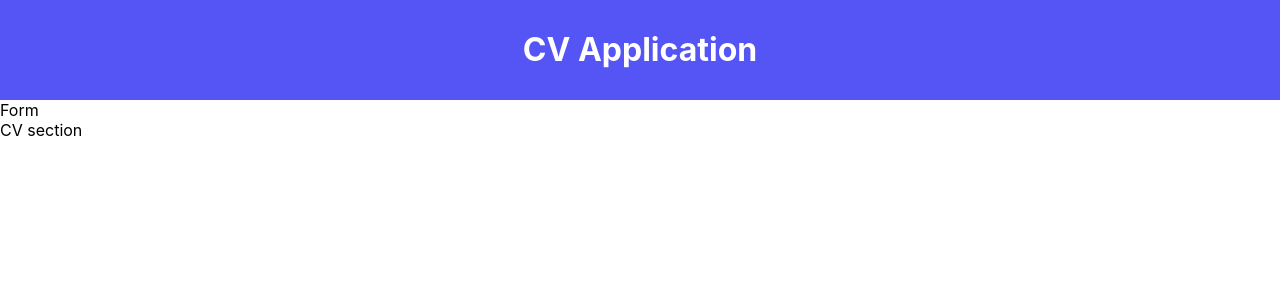
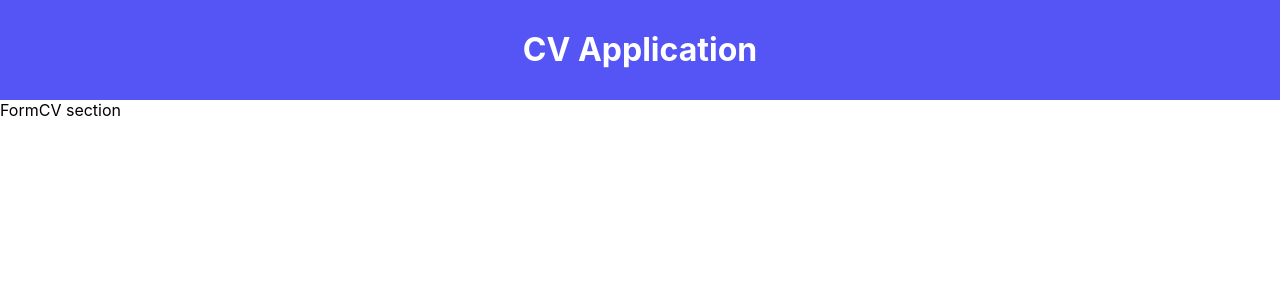
Before and after one commit to chapmancbVCU/cv-application, a React (Create React App) app: page / in a window 1280 px wide. Shown: the top 300 px of the page. Built offline with nearby package versions, Linux system fonts and the light colour scheme.

Commit message:
Added class to main and flexbox styling.

```diff
--- a/src/App.css
+++ b/src/App.css
@@ -11,3 +11,14 @@
   line-height: 100px;
   text-align: center;
 }
+
+.main {
+  display: flex;
+  flex-direction: column;
+}
+
+@media only screen and (min-width: 700px) {
+  .main {
+    flex-direction: row;
+  }
+}
--- a/src/components/Main.tsx
+++ b/src/components/Main.tsx
@@ -8,7 +8,7 @@ import React, { Component } from 'react';
 class Main extends Component {
     render() {
         return(
-            <div>
+            <div className="main">
                 <Form />
                 <CV />
             </div>
```
